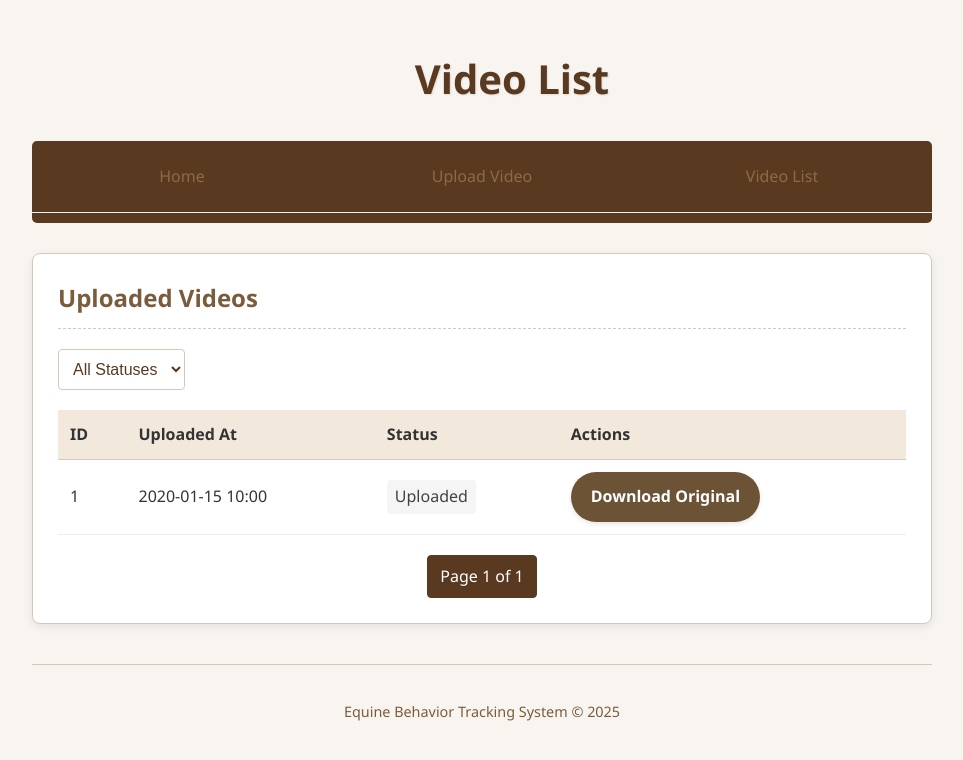
After one commit to zuzuka28/theherd, a Django app: page // in a window 1280 px wide. The commit adds this page. Shown: the top 760 px of the page, without its empty margins (158-1121 px from the left). Run offline with Django 5.2, Linux system fonts and the light colour scheme; tables that the repository leaves empty hold one stand-in row (values such as "Sample post"); parts of the project's set-up code (start-up, migrations or seed data) failed here and were passed over.

Commit message:
add video list

```diff
--- a/herd/templates/base.html
+++ b/herd/templates/base.html
@@ -141,6 +141,7 @@
     <ul>
         <li><a href="{% url 'home' %}" {% if request.resolver_match.url_name == 'home' %}class="active"{% endif %}>Home</a></li>
         <li><a href="{% url 'video_upload' %}" {% if request.resolver_match.url_name == 'video_upload' %}class="active"{% endif %}>Upload Video</a></li>
+        <li><a href="{% url 'video_list' %}" {% if request.resolver_match.url_name == 'video_list' %}class="active"{% endif %}>Video List</a></li>
     </ul>
 </nav>
 
--- /dev/null
+++ b/herd/templates/video_list.html
@@ -0,0 +1,122 @@
+{% extends "base.html" %}
+
+{% block title %}Video List - Horse Observation System{% endblock %}
+{% block heading %}Video List{% endblock %}
+
+{% block extra_head %}
+<style>
+    .status-filter {
+        margin-bottom: 20px;
+    }
+    .status-filter select {
+        padding: 10px;
+        border: 1px solid #d4c9b8;
+        border-radius: 4px;
+        background-color: white;
+        color: #5a3921;
+        font-size: 16px;
+        cursor: pointer;
+        transition: all 0.3s ease;
+    }
+    .status-filter select:hover {
+        border-color: #8b6b46;
+    }
+    .status-filter select:focus {
+        outline: none;
+        border-color: #5a3921;
+        box-shadow: 0 0 0 2px rgba(90, 57, 33, 0.2);
+    }
+    .pagination {
+        display: flex;
+        justify-content: center;
+        margin-top: 20px;
+        gap: 5px;
+    }
+    .pagination a, .pagination span {
+        padding: 8px 12px;
+        border: 1px solid #d4c9b8;
+        border-radius: 4px;
+        text-decoration: none;
+        color: #5a3921;
+    }
+    .pagination a:hover {
+        background-color: #f2e9dc;
+    }
+    .pagination .current {
+        background-color: #5a3921;
+        color: white;
+        border-color: #5a3921;
+    }
+</style>
+{% endblock %}
+
+{% block content %}
+<div class="card">
+    <h2>Uploaded Videos</h2>
+
+    <!-- Фильтр по статусу с автоматической отправкой -->
+    <form method="get" class="status-filter" id="statusForm">
+        <select name="status" onchange="document.getElementById('statusForm').submit()">
+            <option value="">All Statuses</option>
+            {% for value, label in status_choices %}
+                <option value="{{ value }}" {% if status_filter == value %}selected{% endif %}>{{ label }}</option>
+            {% endfor %}
+        </select>
+    </form>
+
+    {% if videos %}
+        <table style="width: 100%; border-collapse: collapse;">
+            <thead>
+                <tr style="background-color: #f2e9dc;">
+                    <th style="padding: 12px; text-align: left; border-bottom: 1px solid #d4c9b8;">ID</th>
+                    <th style="padding: 12px; text-align: left; border-bottom: 1px solid #d4c9b8;">Uploaded At</th>
+                    <th style="padding: 12px; text-align: left; border-bottom: 1px solid #d4c9b8;">Status</th>
+                    <th style="padding: 12px; text-align: left; border-bottom: 1px solid #d4c9b8;">Actions</th>
+                </tr>
+            </thead>
+            <tbody>
+                {% for video in videos %}
+                <tr style="border-bottom: 1px solid #eee;">
+                    <td style="padding: 12px;">{{ video.id }}</td>
+                    <td style="padding: 12px;">{{ video.uploaded_at|date:"Y-m-d H:i" }}</td>
+                    <td style="padding: 12px;">
+                        <span style="display: inline-block; padding: 4px 8px; border-radius: 4px;
+                            {% if video.status == 'completed' %}background-color: #e6f7e6; color: #2e7d32;
+                            {% elif video.status == 'processing' %}background-color: #e3f2fd; color: #1565c0;
+                            {% elif video.status == 'failed' %}background-color: #ffebee; color: #c62828;
+                            {% else %}background-color: #f5f5f5; color: #424242;{% endif %}">
+                            {{ video.get_status_display }}
+                        </span>
+                    </td>
+                    <td style="padding: 12px;">
+                        {% if video.status == 'completed' and video.processed_file %}
+                            <a href="{{ video.processed_file.url }}" class="btn" download>Download Processed</a>
+                        {% endif %}
+                        <a href="{{ video.source_file.url }}" class="btn" download style="background-color: #6d5336;">Download Original</a>
+                    </td>
+                </tr>
+                {% endfor %}
+            </tbody>
+        </table>
+
+        <!-- Пагинация с сохранением фильтра -->
+        <div class="pagination">
+            {% if videos.has_previous %}
+                <a href="?page=1{% if status_filter %}&status={{ status_filter }}{% endif %}">&laquo; first</a>
+                <a href="?page={{ videos.previous_page_number }}{% if status_filter %}&status={{ status_filter }}{% endif %}">previous</a>
+            {% endif %}
+
+            <span class="current">
+                Page {{ videos.number }} of {{ videos.paginator.num_pages }}
+            </span>
+
+            {% if videos.has_next %}
+                <a href="?page={{ videos.next_page_number }}{% if status_filter %}&status={{ status_filter }}{% endif %}">next</a>
+                <a href="?page={{ videos.paginator.num_pages }}{% if status_filter %}&status={{ status_filter }}{% endif %}">last &raquo;</a>
+            {% endif %}
+        </div>
+    {% else %}
+        <p>No videos found with selected status.</p>
+    {% endif %}
+</div>
+{% endblock %}
--- a/herd/urls.py
+++ b/herd/urls.py
@@ -1,8 +1,15 @@
 from django.urls import path
-from .views import HomeView, VideoUploadView, VideoStatusView, DetectionResultsView
+from .views import (
+    HomeView,
+    VideoList,
+    VideoUploadView,
+    VideoStatusView,
+    DetectionResultsView,
+)
 
 urlpatterns = [
     path("", HomeView.as_view(), name="home"),
+    path("/", VideoList.as_view(), name="video_list"),
     path(
         "upload/",
         VideoUploadView.as_view(),
--- a/herd/views.py
+++ b/herd/views.py
@@ -1,6 +1,6 @@
 from django.shortcuts import render, redirect, get_object_or_404
 from django.views import View
-from django.core.paginator import Paginator
+from django.core.paginator import Paginator, EmptyPage, PageNotAnInteger
 from .models import Video, Detection
 from .tasks import process_video_detections
 
@@ -64,6 +64,36 @@ class DetectionResultsView(View):
         return render(request, self.template_name, context)
 
 
+class VideoList(View):
+    template_name = "video_list.html"
+
+    def get(self, request):
+        status_filter = request.GET.get("status", "")
+
+        videos = Video.objects.all().order_by("-uploaded_at")
+
+        if status_filter:
+            videos = videos.filter(status=status_filter)
+
+        paginator = Paginator(videos, 10)
+        page = request.GET.get("page")
+
+        try:
+            videos_page = paginator.page(page)
+        except PageNotAnInteger:
+            videos_page = paginator.page(1)
+        except EmptyPage:
+            videos_page = paginator.page(paginator.num_pages)
+
+        context = {
+            "videos": videos_page,
+            "status_filter": status_filter,
+            "status_choices": Video.STATUS_CHOICES,
+        }
+
+        return render(request, self.template_name, context)
+
+
 class HomeView(View):
     template_name = "index.html"
 
```
Lines whose indentation alone changed are shown as unchanged.
